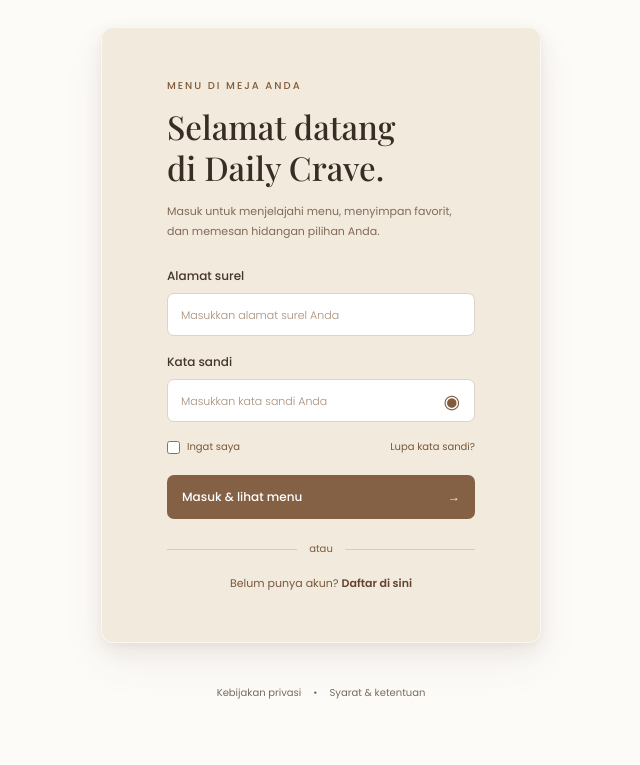
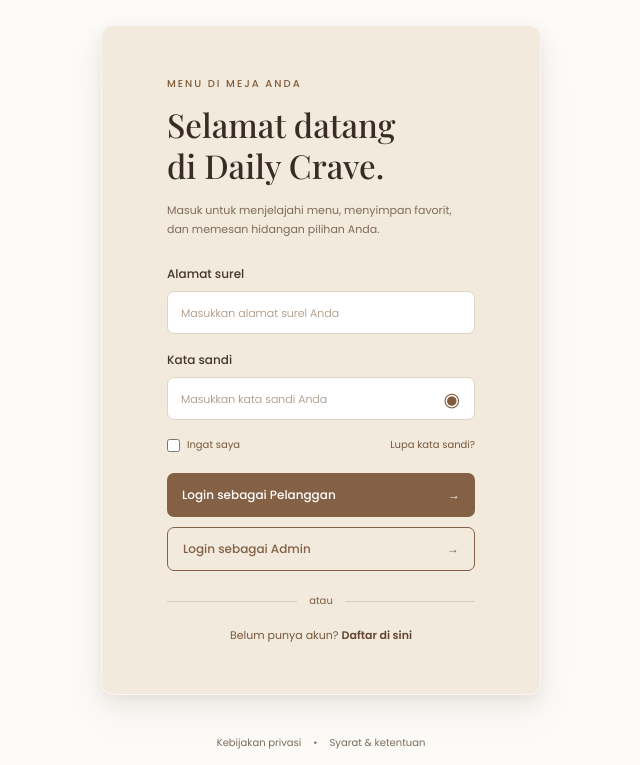
Before and after one commit to adhwawa/project-akhir-5, a Laravel app: page /login in a window 1280 px wide. Shown: the part 85-850 px from the top of the page, without its empty margins (319-959 px from the left). Before the commit the page ends 784 px from the top, so only its background shows below. Run offline with Laravel 12, Linux system fonts and the light colour scheme.

Commit message:
feat: update file baru

```diff
--- a/app/Http/Controllers/AdminControllers/DashboardAdmin.php
+++ b/app/Http/Controllers/AdminControllers/DashboardAdmin.php
@@ -12,6 +12,10 @@ class DashboardAdmin extends Controller
 {
     public function index()
     {
+        if (auth()->user()->role !== 'admin') {
+            abort(403);
+        }
+
         return view('admin.dashboard');
     }
 
--- a/app/Http/Controllers/AuthController.php
+++ b/app/Http/Controllers/AuthController.php
@@ -18,32 +18,63 @@ class AuthController extends Controller
     // Proses login
     public function login(Request $request)
     {
-        $credentials = $request->validate([
+            // Validasi input
+        $request->validate([
             'email' => 'required|email',
             'password' => 'required',
+            'role' => 'required|in:user,admin',
         ]);
 
-        if (Auth::attempt($credentials, $request->boolean('remember'))) {
+        $email = strtolower(trim($request->email));
+        $role = $request->role;
+
+        // Pemeriksaan email admin
+        if (
+            $role == 'admin' &&
+            !str_ends_with($email, '@dailycrave.com')
+        ) {
+            return back()->withErrors([
+                'email' => 'Admin harus menggunakan email @dailycrave.com.'
+            ])->withInput($request->only('email', 'role'));
+        }
+
+        // Pelanggan tidak boleh menggunakan email admin
+        if (
+            $role == 'user' &&
+            str_ends_with($email, '@dailycrave.com')
+        ) {
+            return back()->withErrors([
+                'email' => 'Silakan login melalui pilihan Admin.'
+            ])->withInput($request->only('email', 'role'));
+        }
+
+        // Data login
+        $credentials = [
+            'email' => $email,
+            'password' => $request->password,
+            'role' => $role,
+        ];
+
+        // Proses login
+        if (Auth::attempt($credentials)) {
+
             $request->session()->regenerate();
 
-            // Jika email admin yang login, arahkan ke Dashboard Admin
-            if (Auth::user()->email === 'admin@dailycrave.id') {
-                return redirect()->route('admin.dashboard')
-                    ->with('status', 'Selamat datang kembali, Admin!');
+            // Jika admin
+            if (Auth::user()->role == 'admin') {
+
+                return redirect()->route('admin.dashboard');
             }
 
-            // Jika pelanggan biasa, arahkan ke Dashboard Pelanggan
-            return redirect()->route('dashboard')
-                ->with('status', 'Berhasil login!');
+            // Jika pelanggan
+            return redirect()->route('dashboard');
         }
 
-        return back()
-            ->withErrors([
-                'email' => 'Email atau password salah.',
-            ])
-            ->onlyInput('email');
+        // Jika login gagal
+        return back()->withErrors([
+            'email' => 'Email atau password salah.'
+        ])->withInput($request->only('email', 'role'));
     }
-
     // Menampilkan halaman register
     public function showRegister()
     {
--- a/resources/views/auth/login.blade.php
+++ b/resources/views/auth/login.blade.php
@@ -283,6 +283,38 @@
             box-shadow: 0 5px 12px rgba(74, 48, 29, 0.15);
         }
 
+        /* LOGIN ADMIN */
+        .admin-button {
+            width: 100%;
+            height: 44px;
+            margin-top: 10px;
+
+            border: 1px solid #846044;
+            border-radius: 7px;
+
+            background: transparent;
+            color: #846044;
+
+            font-family: 'Poppins', sans-serif;
+            font-size: 12px;
+            font-weight: 500;
+
+            padding: 0 15px;
+
+            display: flex;
+            align-items: center;
+            justify-content: space-between;
+
+            cursor: pointer;
+            transition: 0.3s;
+        }
+
+        .admin-button:hover {
+            background: #684a34;
+            color: white;
+            box-shadow: 0 5px 12px rgba(74, 48, 29, 0.15);
+        }
+
         /* DIVIDER */
 
         .divider {
@@ -511,12 +543,26 @@
 
                     </div>
 
-                    <!-- BUTTON -->
+                    <!-- LOGIN PELANGGAN -->
+                    <button type="submit"
+                        name="role"
+                        value="user"
+                        class="login-button">
 
-                    <button type="submit" class="login-button">
+                        <span>Login sebagai Pelanggan</span>
+                        <span>→</span>
 
-                        <span>Masuk & lihat menu</span>
+                    </button>
 
+
+                    <!-- LOGIN ADMIN -->
+
+                    <button type="submit"
+                        name="role"
+                        value="admin"
+                        class="admin-button">
+
+                        <span>Login sebagai Admin</span>
                         <span>→</span>
 
                     </button>
```
Also changed, not shown: database/migrations/2026_11_18_005756_add_role_to_users_table.php (added).
